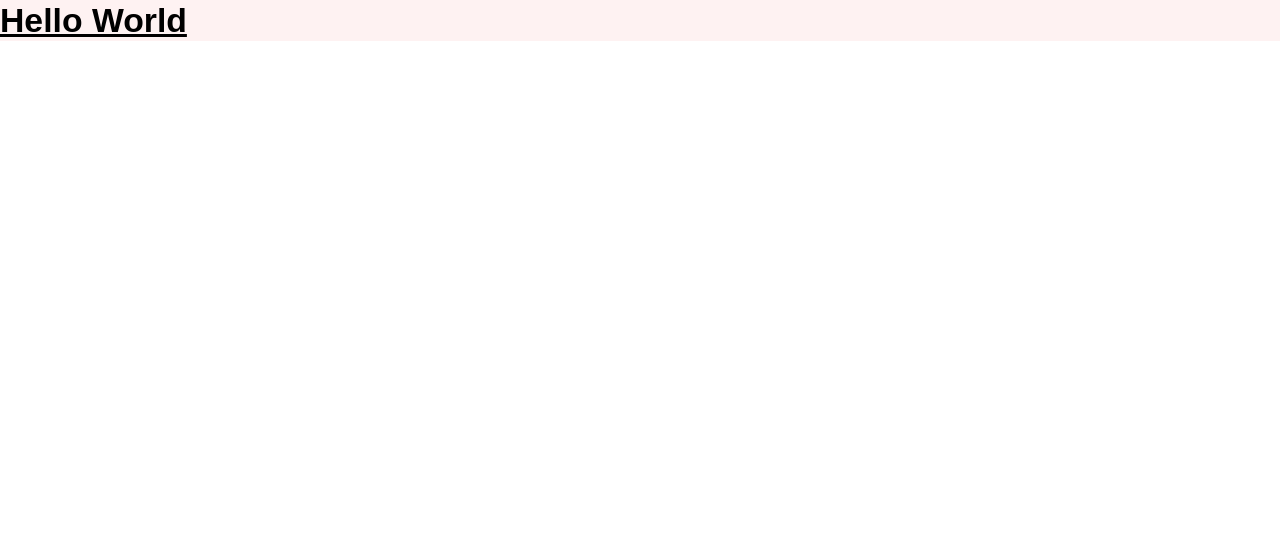
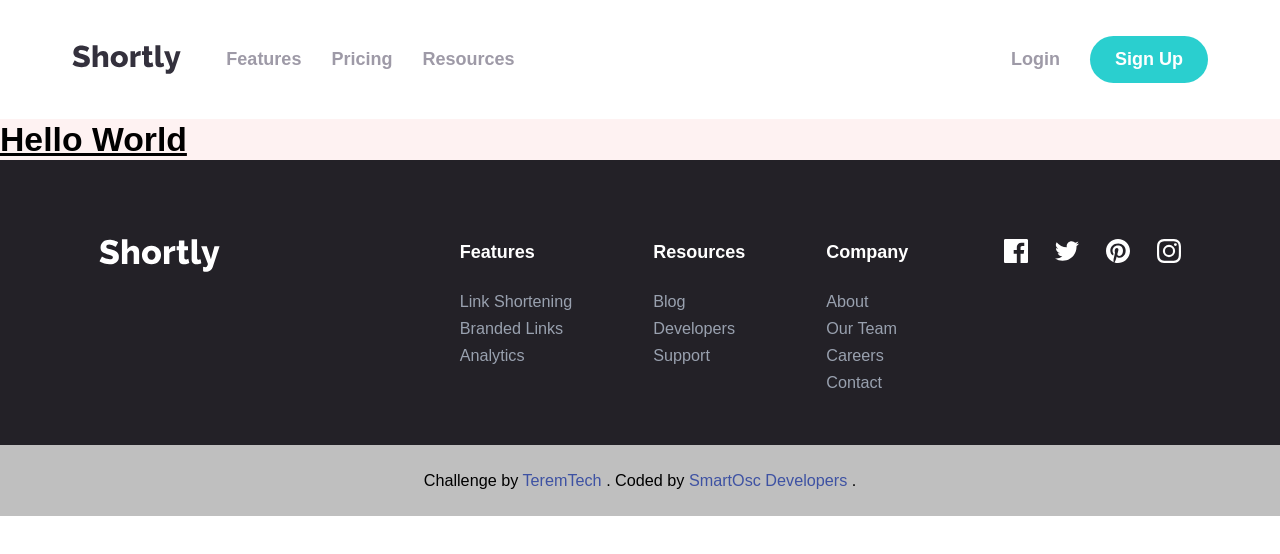
Before and after one commit to MinhNDA-smartosc/tc-url-shortening-website, a React (Vite) app: page / in a window 1280 px wide. Shown: the top 554 px of the page. Built offline with nearby package versions, Linux system fonts and the light colour scheme.

Commit message:
feat: Header and Footer UI

```diff
--- a/src/App.tsx
+++ b/src/App.tsx
@@ -1,8 +1,13 @@
+import { Header } from "./components";
+import { Footer } from "./components/Footer/Footer";
+
 function App() {
   return (
-    <>
+    <div className="min-h-screen">
+      <Header />
       <h1 className="text-3xl font-bold underline bg-red-50">Hello World</h1>
-    </>
+      <Footer />
+    </div>
   );
 }
 
--- /dev/null
+++ b/src/components/Footer/Footer.tsx
@@ -0,0 +1,50 @@
+import FooterLogo from "../../assets/images/logo-footer.svg";
+import { FOOTER_SECTIONS, SOCIAL_LINKS } from "../../constants";
+
+export const Footer = () => {
+  return (
+    <>
+      <footer className="pt-[4.4rem] px-[1.5rem] pb-[2.7rem] bg-[#232127]">
+        <div className="max-w-[69.375rem] mx-[4rem] flex justify-between text-center text-white flex-row items-start gap-[1.5rem]">
+          <a href="#">
+            <img src={FooterLogo} alt="Shortly" />
+          </a>
+
+          <dl className="flex gap-[4.5rem] flex-row text-left m-0 ml-[8rem]">
+            {FOOTER_SECTIONS.map((section) => (
+              <div key={section.title}>
+                <dt className="text-[1rem] font-bold mb-[1.25rem]">{section.title}</dt>
+                {section.links.map((link) => (
+                  <dd className="m-0" key={link.label}>
+                    <a className="no-underline text-gray-400 text-[0.9rem] transition-colors duration-300 hover:text-cyan-400" href={link.href}>
+                      {link.label}
+                    </a>
+                  </dd>
+                ))}
+              </div>
+            ))}
+          </dl>
+
+          <div className="flex flex-row justify-center items-center flex-wrap pl-0 gap-[1.5rem]">
+            {SOCIAL_LINKS.map((social) => (
+              <a key={social.alt} className="transition-all duration-300 hover:filter hover:[filter:invert(63%)_sepia(76%)_saturate(408%)_hue-rotate(131deg)_brightness(140%)_contrast(94%)]" href={social.href}>
+                <img src={social.icon} alt={social.alt} />
+              </a>
+            ))}
+          </div>
+        </div>
+      </footer>
+      <div className="attribution">
+        Challenge by{" "}
+        <a href="https://github.com/TeremTech/tc-url-shortening-website" target="_blank">
+          TeremTech
+        </a>{" "}
+        . Coded by{" "}
+        <a href="https://github.com/MinhNDA-smartosc" target="_blank" rel="noopener noreferrer">
+          SmartOsc Developers
+        </a>{" "}
+        .
+      </div>
+    </>
+  );
+};
--- /dev/null
+++ b/src/components/Header/Header.tsx
@@ -0,0 +1,49 @@
+import { useState } from "react";
+import Logo from "../../assets/images/logo.svg";
+import { ACTION_LINKS, NAV_LINKS } from "../../constants";
+
+export const Header = () => {
+  const [isNavMobileOpen, setIsNavMobileOpen] = useState(false);
+
+  const toggleNavMobile = () => {
+    setIsNavMobileOpen(!isNavMobileOpen);
+  };
+
+  return (
+    <header className="flex items-center px-16 py-8 flex-row">
+      <div>
+        <a href="/" className="flex items-center">
+          <img src={Logo} alt="Shortly" />
+        </a>
+      </div>
+
+      <nav className={`flex flex-row w-full justify-between ${isNavMobileOpen ? "nav-mobile" : "items-center"}`}>
+        <ul className="flex flex-row gap-[30px] list-none pl-10">
+          {NAV_LINKS.map((link) => (
+            <li key={link.label}>
+              <a href={link.href} className="no-underline text-grayish-violet font-bold transition-colors duration-300 hover:text-very-dark-violet">
+                {link.label}
+              </a>
+            </li>
+          ))}
+        </ul>
+
+        <div className="flex gap-[30px] items-center">
+          {ACTION_LINKS.map((action) => (
+            <a key={action.label} href={action.href} className={action.className}>
+              {action.label}
+            </a>
+          ))}
+        </div>
+      </nav>
+
+      <div className="hidden">
+        <button onClick={toggleNavMobile}>
+          <svg fill="#bfbfbf" width="25px" viewBox="0 0 20 20" xmlns="http://www.w3.org/2000/svg">
+            <path d="M0 3h20v2H0V3zm0 6h20v2H0V9zm0 6h20v2H0v-2z" />
+          </svg>
+        </button>
+      </div>
+    </header>
+  );
+};
--- /dev/null
+++ b/src/components/Header/index.ts
@@ -0,0 +1 @@
+export * from "./Header";
--- /dev/null
+++ b/src/components/index.ts
@@ -0,0 +1 @@
+export * from "./Header";
--- /dev/null
+++ b/src/constants/home.constants.ts
@@ -0,0 +1,50 @@
+import iconFacebook from "../assets/images/icon-facebook.svg";
+import iconInstagram from "../assets/images/icon-instagram.svg";
+import iconTwitter from "../assets/images/icon-twitter.svg";
+import iconPinterest from "../assets/images/icon-pinterest.svg";
+
+export const NAV_LINKS = [
+  { label: "Features", href: "#" },
+  { label: "Pricing", href: "#" },
+  { label: "Resources", href: "#" },
+];
+
+export const ACTION_LINKS = [
+  { label: "Login", href: "#", className: "p-0 bg-transparent border-none text-base text-grayish-violet font-bold cursor-pointer" },
+  { label: "Sign Up", href: "#", className: "px-[25px] py-[10px] bg-cyan border-none text-base text-white font-bold cursor-pointer rounded-full transition-colors duration-300 hover:bg-cyan-hover" },
+];
+
+export const FOOTER_SECTIONS = [
+  {
+    title: "Features",
+    links: [
+      { label: "Link Shortening", href: "#" },
+      { label: "Branded Links", href: "#" },
+      { label: "Analytics", href: "#" },
+    ],
+  },
+  {
+    title: "Resources",
+    links: [
+      { label: "Blog", href: "#" },
+      { label: "Developers", href: "#" },
+      { label: "Support", href: "#" },
+    ],
+  },
+  {
+    title: "Company",
+    links: [
+      { label: "About", href: "#" },
+      { label: "Our Team", href: "#" },
+      { label: "Careers", href: "#" },
+      { label: "Contact", href: "#" },
+    ],
+  },
+];
+
+export const SOCIAL_LINKS = [
+  { icon: iconFacebook, alt: "icon facebook", href: "/#" },
+  { icon: iconTwitter, alt: "icon twitter", href: "/#" },
+  { icon: iconPinterest, alt: "icon pinterest", href: "/#" },
+  { icon: iconInstagram, alt: "icon instagram", href: "/#" },
+];
--- /dev/null
+++ b/src/constants/index.ts
@@ -0,0 +1 @@
+export * from "./home.constants";
--- a/src/index.css
+++ b/src/index.css
@@ -1,5 +1,4 @@
 @import "tailwindcss";
-@import url('https://fonts.googleapis.com/css2?family=Poppins:wght@500;700&display=swap');
 
 :root {
   font-family: Poppins, sans-serif;
@@ -22,3 +21,34 @@
   /**/
   --Cyan-hover: hsla(180, 66%, 49%, 0.76);
 }
+
+@theme {
+  --color-cyan: var(--Cyan);
+  --color-dark-violet: var(--Dark-Violet);
+  --color-red: var(--Red);
+  --color-gray: var(--Gray);
+  --color-white: var(--White);
+  --color-grayish-violet: var(--Grayish-Violet);
+  --color-very-dark-blue: var(--Very-Dark-Blue);
+}
+
+* {
+  box-sizing: border-box;
+}
+
+body {
+  margin: 0;
+  padding: 0;
+  overflow-x: hidden;
+}
+
+.attribution {
+  font-size: .9rem;
+  text-align: center;
+  padding: 1.3rem;
+  background-color: var(--Gray);
+}
+
+.attribution a {
+  color: hsl(228, 45%, 44%);
+}
```
Also changed, not shown: src/assets/images/logo-footer.svg (added).
